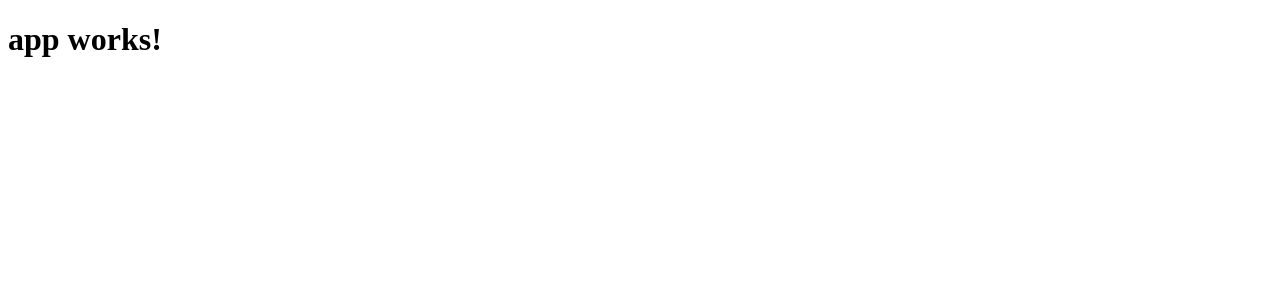
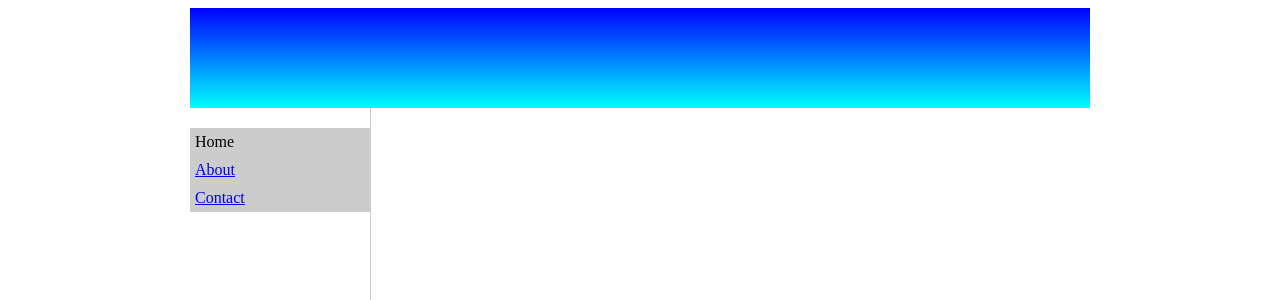
Before and after one commit to gauravabhi/angular2, an Angular app in the folder my-app/: page / in a window 1280 px wide. Shown: the top 300 px of the page. Built offline with nearby package versions, Linux system fonts and the light colour scheme.

Commit message:
update for routing

```diff
--- /dev/null
+++ b/my-app/src/about/about.component.html
@@ -0,0 +1 @@
+<h3>This is About page</h3>
--- a/my-app/src/app/app.component.css
+++ b/my-app/src/app/app.component.css
@@ -0,0 +1,36 @@
+header{
+    width:100%;
+    height: 100px;
+    background: linear-gradient(blue 0%,cyan 100%);
+}
+aside{
+    float:left;
+    width:20%;
+    height:auto;
+    margin-top:20px;
+    background:#ccc;
+
+}
+ul{
+        list-style:none;
+        padding:0;
+        margin:0;
+}
+ul li{
+    padding:5px;
+    cursor: pointer;
+}
+.container{
+    width:900px;
+    padding-left:15px;
+    padding-right:15px;
+    margin:0 auto;
+}
+.view{
+    width:77%;
+    float:left;
+    padding-left:5px;
+    padding-right:5px;
+    border-left:1px solid #ccc;
+   min-height:500px;
+}
--- a/my-app/src/app/app.component.html
+++ b/my-app/src/app/app.component.html
@@ -1,3 +1,17 @@
-<h1>
-  {{title}}
-</h1>
+<section class="container">
+  <header>
+  </header>
+  <aside>
+    <nav>
+      <ul>
+        <li><a>Home</a></li>
+        <li><a [routerLink]="['/about']">About</a></li>
+        <li><a [routerLink]="['/contact']">Contact</a></li>
+
+      </ul>
+    </nav>
+  </aside>
+<section class="view">
+  <router-outlet></router-outlet>
+</section>
+</section>
--- /dev/null
+++ b/my-app/src/app/app.routes.ts
@@ -0,0 +1,11 @@
+import { Routes, RouterModule } from '@angular/router';
+import { ModuleWithProviders } from '@angular/core';
+import { AboutComponent } from '../about/about.component';
+import { ContactComponent } from '../contact/contact.component';
+
+export const routes:Routes=[
+    {path:'about',component:AboutComponent},
+    {path:'contact',component:ContactComponent}
+]
+
+export const routing:ModuleWithProviders=RouterModule.forRoot(routes);
--- /dev/null
+++ b/my-app/src/contact/contact.component.html
@@ -0,0 +1 @@
+<h3>This is Contact page</h3>
--- a/my-app/src/index.html
+++ b/my-app/src/index.html
@@ -10,5 +10,6 @@
 </head>
 <body>
   <app-root>Loading...</app-root>
+  <base href="/">
 </body>
 </html>
```
Also changed, not shown: my-app/src/about/about.component.ts (added, +9 -0 lines), my-app/src/app/app.module.ts (+8 -2 lines), my-app/src/contact/contact.component.ts (added, +9 -0 lines).
